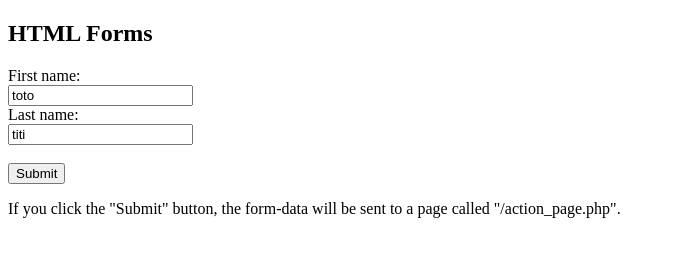
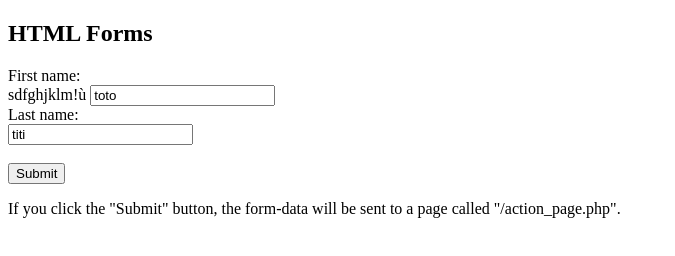
Before and after one commit to SirineHattab/Exercices, a plain HTML site: page index.html in a window 1280 px wide. Shown: the whole page, without its empty margins (0-675 px from the left). Drawn offline with Linux system fonts and the light colour scheme.

Commit message:
edit index.html

```diff
--- a/index.html
+++ b/index.html
@@ -6,6 +6,7 @@
 
 <form action="/action_page.php">
   First name:<br>
+sdfghjklm!ù
   <input type="text" name="firstname" value="toto">
   <br>
   Last name:<br>
```
